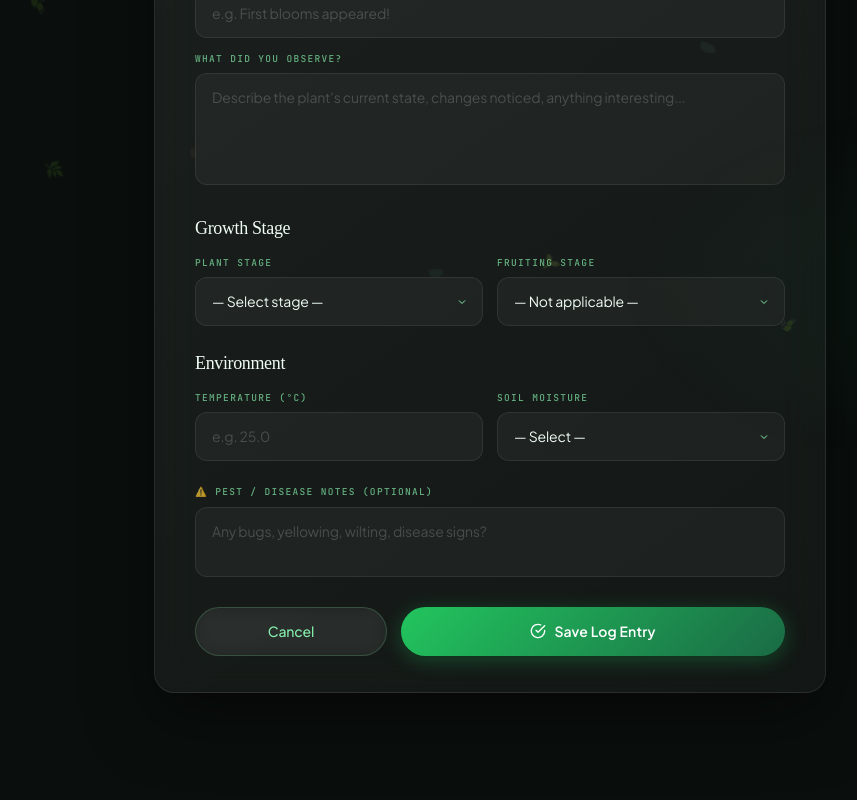
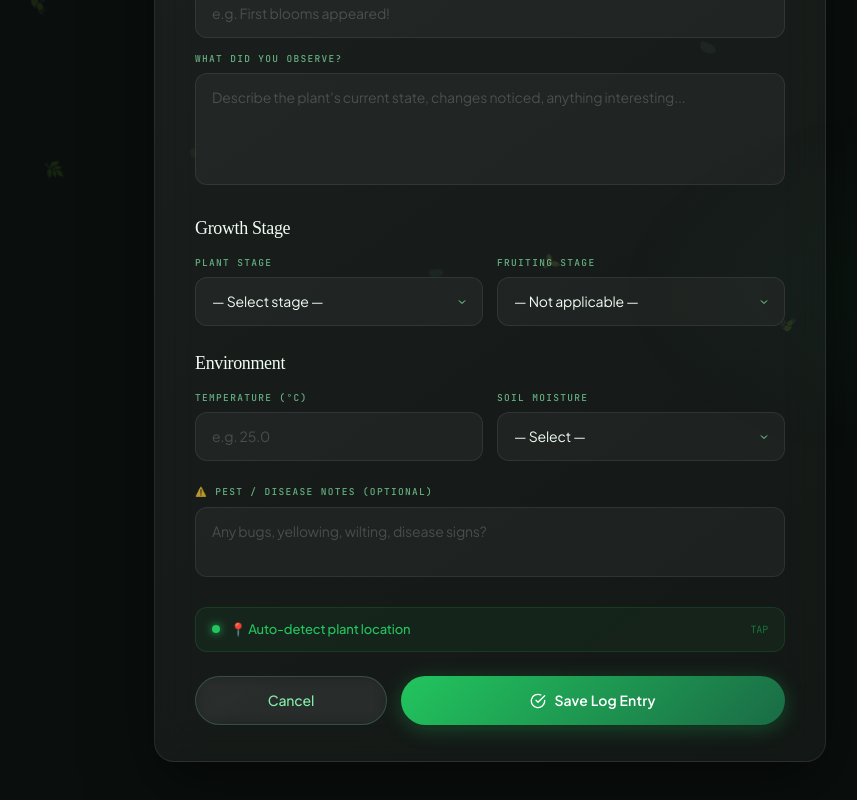
Before and after one commit to Sameer23090/botanico-app, a React (Vite) app in the folder frontend/: page /plant/1/add-update in a window 1280 px wide. Shown: the part 352-1152 px from the top of the page, without its empty margins (150-1007 px from the left). Before the commit the page ends 1085 px from the top, so only its background shows below. Built offline with nearby package versions, Linux system fonts and the light colour scheme; no server answers; sample sign-in values are in the browser's storage.

Commit message:
feat: Add explicit UI buttons for GPS coordinate logging in plants and updates

```diff
--- a/frontend/src/components/AddPlant.jsx
+++ b/frontend/src/components/AddPlant.jsx
@@ -15,6 +15,31 @@ export default function AddPlant() {
     });
     const [loading, setLoading] = useState(false);
     const [error, setError] = useState('');
+    const [gpsText, setGpsText] = useState('📍 Auto-detect plant location');
+    const [gpsCoords, setGpsCoords] = useState('TAP');
+    const [capturedCoords, setCapturedCoords] = useState(null);
+
+    const captureGPS = () => {
+        setGpsText('Locating...');
+        if (navigator.geolocation) {
+            navigator.geolocation.getCurrentPosition(
+                pos => {
+                    const lat = pos.coords.latitude.toFixed(6);
+                    const lng = pos.coords.longitude.toFixed(6);
+                    setGpsText('Location captured');
+                    setGpsCoords(`${lat}, ${lng}`);
+                    setCapturedCoords({ lat: pos.coords.latitude, lng: pos.coords.longitude });
+                },
+                () => {
+                    setGpsText('Location failed');
+                    setGpsCoords('ERR');
+                }
+            );
+        } else {
+            setGpsText('Not supported');
+            setGpsCoords('ERR');
+        }
+    };
 
     const plantPresets = {
         '': { scientific: '', family: '', type: '', habit: '' },
@@ -44,23 +69,11 @@ export default function AddPlant() {
         setLoading(true);
         setError('');
 
-        let coords = null;
-        try {
-            if ("geolocation" in navigator) {
-                const pos = await new Promise((resolve, reject) => {
-                    navigator.geolocation.getCurrentPosition(resolve, reject, { timeout: 10000 });
-                });
-                coords = { lat: pos.coords.latitude, lng: pos.coords.longitude };
-            }
-        } catch (err) {
-            console.warn("Geolocation failed", err);
-        }
-
         const formData = new FormData();
         Object.entries(form).forEach(([k, v]) => v && formData.append(k, v));
-        if (coords) {
-            formData.append('coordinates[lat]', coords.lat);
-            formData.append('coordinates[lng]', coords.lng);
+        if (capturedCoords) {
+            formData.append('coordinates[lat]', capturedCoords.lat);
+            formData.append('coordinates[lng]', capturedCoords.lng);
         }
         try {
             const res = await plantsAPI.create(formData);
@@ -193,6 +206,20 @@ export default function AddPlant() {
                             <textarea className="textarea-field" rows={3} placeholder="Describe your plant..." {...f('description')} />
                         </div>
 
+                        {/* GPS badge */}
+                        <div onClick={captureGPS} style={{
+                            display: 'flex', alignItems: 'center', gap: 10,
+                            padding: '12px 16px',
+                            background: 'rgba(34,197,94,0.06)',
+                            border: '1px solid rgba(34,197,94,0.15)',
+                            borderRadius: 12,
+                            cursor: 'pointer', transition: 'all 0.3s',
+                        }}>
+                            <div style={{ width: 8, height: 8, borderRadius: '50%', background: 'var(--jade)', boxShadow: '0 0 8px var(--jade)' }} />
+                            <span style={{ fontSize: 13, color: 'var(--jade)', fontWeight: 500 }}>{gpsText}</span>
+                            <small style={{ marginLeft: 'auto', fontFamily: "var(--font-mono)", fontSize: 10, color: 'rgba(34,197,94,0.5)' }}>{gpsCoords}</small>
+                        </div>
+
                         <div style={{ display: 'flex', gap: 16 }}>
                             <Link to="/dashboard" className="btn-secondary" style={{ flex: 1, textAlign: 'center', borderRadius: 50, padding: '13px' }}>Cancel</Link>
                             <button type="submit" className="btn-primary" style={{ flex: 1, borderRadius: 50 }} disabled={loading}>
--- a/frontend/src/components/AddUpdate.jsx
+++ b/frontend/src/components/AddUpdate.jsx
@@ -21,6 +21,31 @@ export default function AddUpdate() {
     });
     const [loading, setLoading] = useState(false);
     const [error, setError] = useState('');
+    const [gpsText, setGpsText] = useState('📍 Auto-detect plant location');
+    const [gpsCoords, setGpsCoords] = useState('TAP');
+    const [capturedCoords, setCapturedCoords] = useState(null);
+
+    const captureGPS = () => {
+        setGpsText('Locating...');
+        if (navigator.geolocation) {
+            navigator.geolocation.getCurrentPosition(
+                pos => {
+                    const lat = pos.coords.latitude.toFixed(6);
+                    const lng = pos.coords.longitude.toFixed(6);
+                    setGpsText('Location captured');
+                    setGpsCoords(`${lat}, ${lng}`);
+                    setCapturedCoords({ lat: pos.coords.latitude, lng: pos.coords.longitude });
+                },
+                () => {
+                    setGpsText('Location failed');
+                    setGpsCoords('ERR');
+                }
+            );
+        } else {
+            setGpsText('Not supported');
+            setGpsCoords('ERR');
+        }
+    };
 
     const f = (k) => ({ value: form[k], onChange: e => setForm({ ...form, [k]: e.target.value }) });
 
@@ -29,25 +54,13 @@ export default function AddUpdate() {
         setLoading(true);
         setError('');
 
-        let coords = null;
-        try {
-            if ("geolocation" in navigator) {
-                const pos = await new Promise((resolve, reject) => {
-                    navigator.geolocation.getCurrentPosition(resolve, reject, { timeout: 10000 });
-                });
-                coords = { lat: pos.coords.latitude, lng: pos.coords.longitude };
-            }
-        } catch (err) {
-            console.warn("Geolocation failed", err);
-        }
-
         // Send only non-empty fields as JSON
         const payload = { plantId: id };
         Object.entries(form).forEach(([k, v]) => {
             if (v !== '' && v !== null && v !== undefined) payload[k] = v;
         });
-        if (coords) {
-            payload.coordinates = coords;
+        if (capturedCoords) {
+            payload.coordinates = capturedCoords;
         }
         try {
             await api.post('/updates', payload);
@@ -184,6 +197,20 @@ export default function AddUpdate() {
                             <textarea className="textarea-field" rows={2} placeholder="Any bugs, yellowing, wilting, disease signs?" {...f('pestIssues')} />
                         </div>
 
+                        {/* GPS badge */}
+                        <div onClick={captureGPS} style={{
+                            display: 'flex', alignItems: 'center', gap: 10,
+                            padding: '12px 16px',
+                            background: 'rgba(34,197,94,0.06)',
+                            border: '1px solid rgba(34,197,94,0.15)',
+                            borderRadius: 12,
+                            cursor: 'pointer', transition: 'all 0.3s',
+                        }}>
+                            <div style={{ width: 8, height: 8, borderRadius: '50%', background: 'var(--jade)', boxShadow: '0 0 8px var(--jade)' }} />
+                            <span style={{ fontSize: 13, color: 'var(--jade)', fontWeight: 500 }}>{gpsText}</span>
+                            <small style={{ marginLeft: 'auto', fontFamily: "var(--font-mono)", fontSize: 10, color: 'rgba(34,197,94,0.5)' }}>{gpsCoords}</small>
+                        </div>
+
                         {/* Actions */}
                         <div style={{ display: 'flex', gap: 14 }}>
                             <Link to={`/plant/${id}`} className="btn-secondary" style={{ flex: 1, textAlign: 'center', borderRadius: 50, padding: '13px' }}>Cancel</Link>
```
